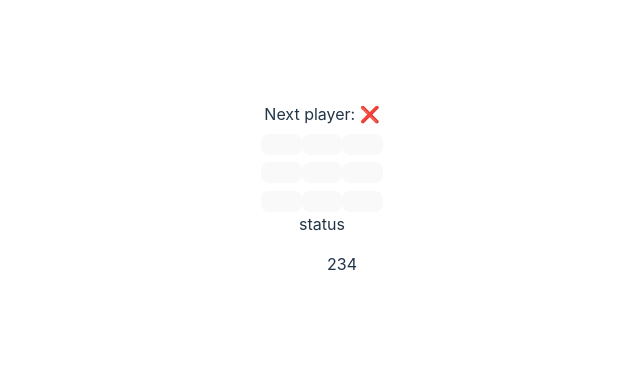
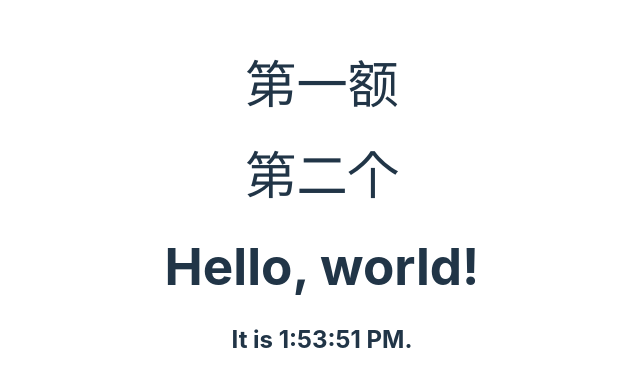
Before and after one commit to lize240810/reactDemo, a React (Vite) app in the folder demo03/: page / in a window 1280 px wide. Shown: the part 203-590 px from the top of the page, without its empty margins (318-958 px from the left). Built offline with nearby package versions, Linux system fonts and the light colour scheme.

Commit message:
生命周期

```diff
--- a/demo03/src/App.tsx
+++ b/demo03/src/App.tsx
@@ -1,6 +1,7 @@
 import {useState} from 'react'
 import './App.css'
 import Board from "./component/Board";
+import {Demo01} from './pages/deno01'
 
 
 function App() {
@@ -22,4 +23,4 @@ function App() {
   )
 }
 
-export default App
+export default Demo01
--- /dev/null
+++ b/demo03/src/component/demo01/Clock.tsx
@@ -0,0 +1,42 @@
+import React from "react";
+
+interface IProps {
+    firstName: string;
+    state: Date
+}
+
+class Clock extends React.Component {
+    constructor(props: IProps) {
+        super(props);
+        this.state = {date: new Date()};
+    }
+
+    tick() {
+        this.setState({
+            date: new Date()
+        });
+    }
+
+    componentDidMount() {
+        this.timerID = setInterval(
+            () => this.tick(),
+            1000
+        );
+    }
+
+    componentWillUnmount() {
+    }
+
+    render() {
+        return (
+            <div>
+                <h1>Hello, world!</h1>
+                <h2>It is {this.state.date.toLocaleTimeString()}.</h2>
+            </div>
+        );
+    }
+
+
+}
+
+export default Clock;
--- /dev/null
+++ b/demo03/src/component/demo01/Welcome.tsx
@@ -0,0 +1,12 @@
+interface WelcomeProps {
+    name: string
+    onAlert?: Function
+}
+
+function Welcome(props: WelcomeProps){
+    return <div onClick={props.onAlert}>
+        <h1>{props.name}</h1>
+    </div>
+}
+
+export default Welcome
--- a/demo03/src/pages/deno01.tsx
+++ b/demo03/src/pages/deno01.tsx
@@ -0,0 +1,14 @@
+import Welcome from '../component/demo01/Welcome'
+import Clock from '../component/demo01/Clock'
+
+function onAlert(){
+    alert("测试")
+}
+
+export function Demo01() {
+    return <div>
+        <Welcome name="第一额" onAlert={onAlert}/>
+        <Welcome name="第二个"/>
+        <Clock firstName="xuai"></Clock>
+    </div>
+}
```
